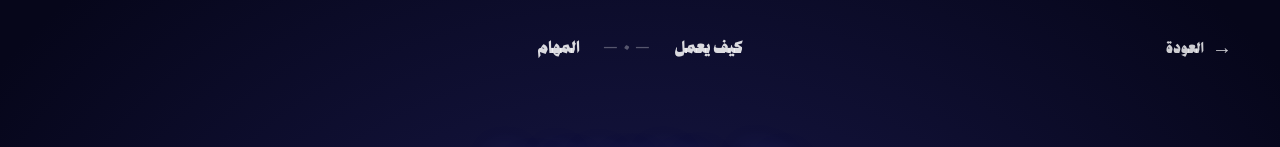
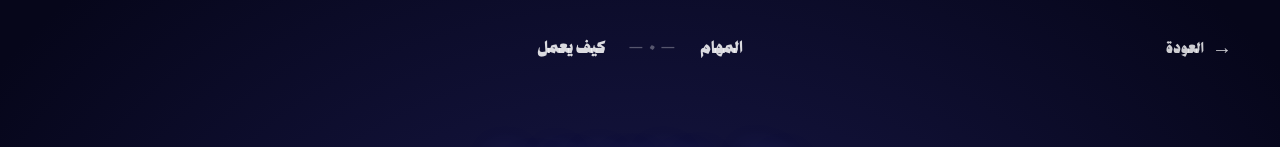
Before and after one commit to j1slc/Quester, a Next.js app: page /faq in a window 1280 px wide. Shown: the top 147 px of the page. Built offline with nearby package versions, Linux system fonts and the light colour scheme.

Commit message:
style: swap positions of 'المهام' and 'كيف يعمل' in FAQ page navbar

```diff
--- a/app/faq/page.tsx
+++ b/app/faq/page.tsx
@@ -69,17 +69,17 @@ export default function FAQPage() {
           style={{ fontFamily: "'Lifta', sans-serif" }}
         >
           <Link
+            href="/quests"
+            className="text-white/85 hover:text-white transition-all duration-200 outline-none select-none hover:drop-shadow-[0_0_12px_rgba(255,255,255,0.7)]"
+          >
+            المهام
+          </Link>
+          <span className="text-white/30 select-none tracking-widest">─ · ─</span>
+          <Link
             href="/how-it-works"
             className="text-white/85 hover:text-white transition-all duration-200 outline-none select-none hover:drop-shadow-[0_0_12px_rgba(255,255,255,0.7)]"
           >
             كيف يعمل
-          </Link>
-          <span className="text-white/30 select-none tracking-widest">─ · ─</span>
-          <Link
-            href="/quests"
-            className="text-white/85 hover:text-white transition-all duration-200 outline-none select-none hover:drop-shadow-[0_0_12px_rgba(255,255,255,0.7)]"
-          >
-            المهام
           </Link>
         </div>
       </nav>
```
